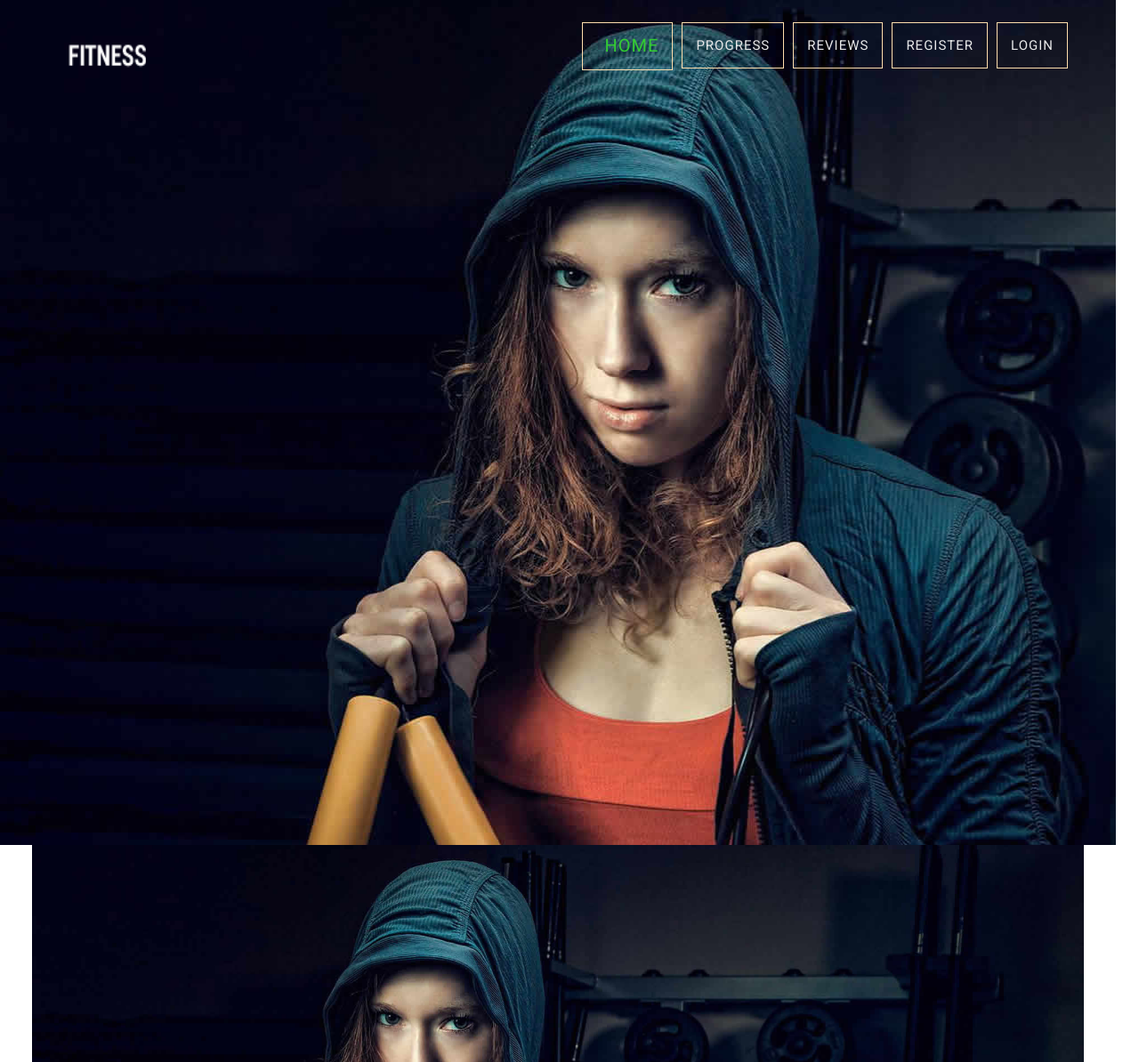
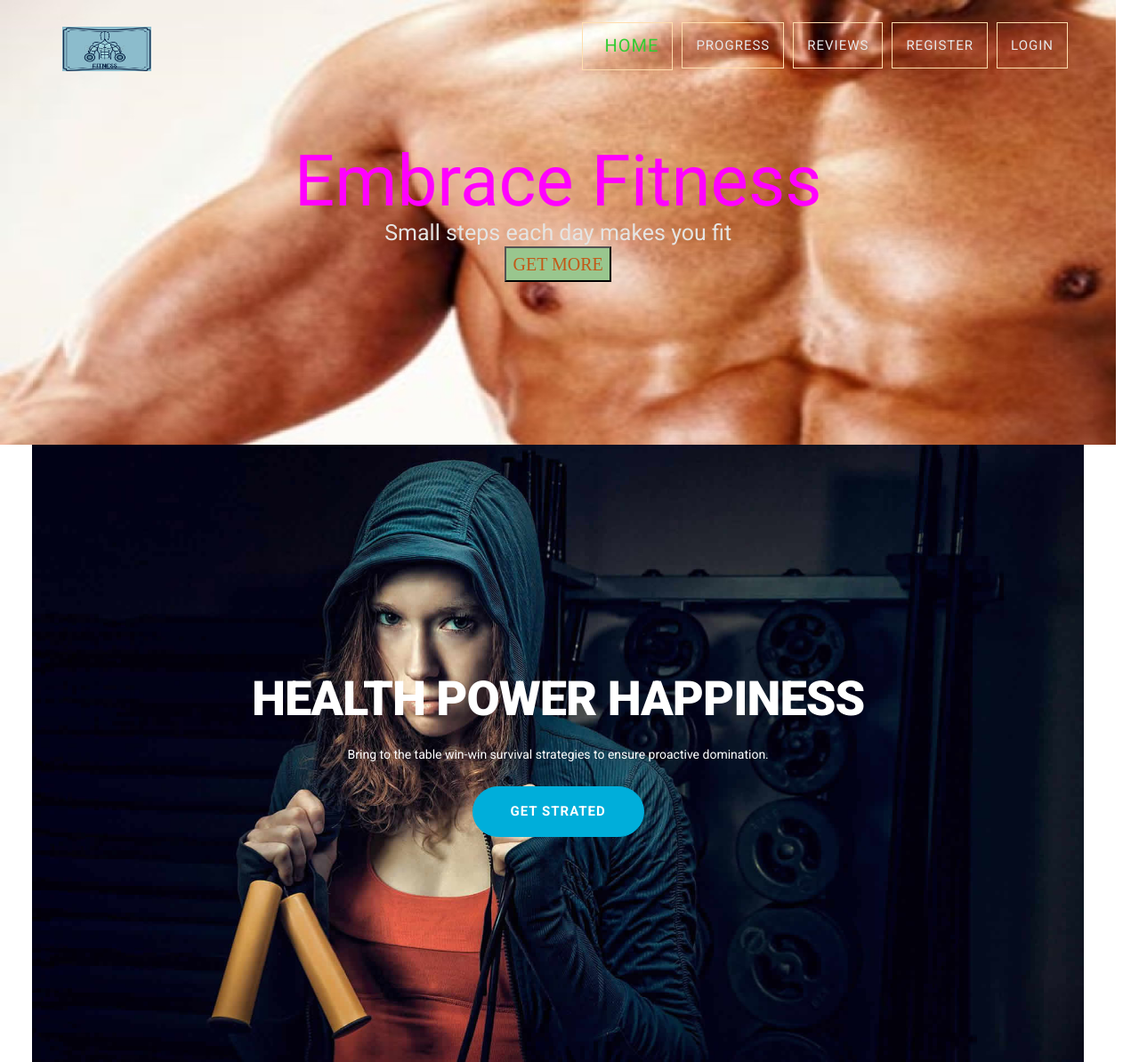
Before and after one commit to kenyxmbuch/fitness, a Flask app: page / in a window 1280 px wide. Shown: the top 1194 px of the page at 89% size. Run offline with Flask 2, Linux system fonts and the light colour scheme; some libraries are stand-ins or nearby versions; some web fonts are replaced.

Commit message:
some changes

```diff
--- a/templates/includes/_navbar.html
+++ b/templates/includes/_navbar.html
@@ -3,8 +3,8 @@
       <div class="container">
         <!-- Brand and toggle get grouped for better mobile display -->
         <div class="navbar-header page-scroll">
-          <button type="button" class="navbar-toggle" data-toggle="collapse" data-target="#bs-example-navbar-collapse-1" aria-expanded="false"> <span class="sr-only">Toggle navigation</span> <span class="icon-bar"></span> <span class="icon-bar"></span> <span class="icon-bar"></span> </button>
-          <a class="navbar-brand page-scroll" href="/"><img src="./static/images/logo.png" width="100" height="50" alt="fitness" /></a> </div>
+
+          <a class="navbar-brand page-scroll" href="/"><img src="../static/images/large.png" width="100" height="50" alt="fitness" /></a> </div>
         <!-- Collect the nav links, forms, and other content for toggling -->
         <div class="collapse navbar-collapse navbar-right" id="bs-example-navbar-collapse-1">
 <style>
@@ -43,7 +43,35 @@
 ul li ul li a{
 color: #ff00ff;
 }
-		</style>
+
+.text{
+  margin-top: 100px;
+  text-align: center;
+}
+.text h1{
+  font-size: 80px;
+  color:  #ff00ff;
+  font-style: Comic Sans, Comic Sans MS, cursive;
+}
+.text p{
+  margin-top: 5px;
+  font-size: 25px;
+  font-style: Oldtown, fantasy;
+  color: #e5e4e2;
+}
+button{
+  width: 120px;
+  margin-top: 3px;
+  height: 40px;
+  background: #99c68e;
+}
+button a{
+  color: #c35817;
+  font-size: 20px;
+  text-transform: uppercase;
+
+}
+</style>
 		<ul class="nav navbar-nav" style="text-align: right;">
 		  {% if session.logged_in %}
             <li><a class="page-scroll" href="/">Home</a></li>
@@ -66,5 +94,12 @@
           </ul>
 		</div>
 	</div>
-	</nav>
+	</nav><br><br><br><br>
+  <div class="text">
+    <h1>Embrace Fitness</h1>
+    <p>Small steps each day makes you fit</p>
+    <button><a href="#">Get More</a></button>
+  </div>
+
+
 </div>
--- a/templates/layout.html
+++ b/templates/layout.html
@@ -20,7 +20,7 @@
 </head>
 <body>
 <div class="wrapper" style="border: 2px solidmgreen; width: 98%;">
-<section id="banner" style="background-image: url(../static/images/header-bg.jpg); height: 950px;">
+<section id="banner" style="background-image: url(../static/images/fit.jpg); height: 500px;">
 {% include 'includes/_navbar.html' %}
 </section>
 
```
Also changed, not shown: static/images/fit.jpg (added), static/images/fit.png (added), static/images/large.png (added).
